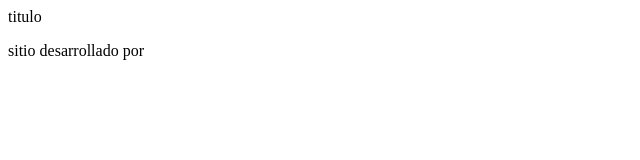
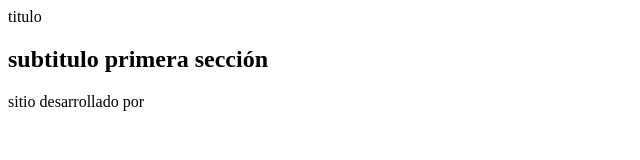
Before and after one commit to alissonAM00/ejemplo-git, a plain HTML site: page index.html in a window 1280 px wide. Shown: the whole page, without its empty margins (0-640 px from the left). Drawn offline with Linux system fonts and the light colour scheme.

Commit message:
se agrega main al documento

```diff
--- a/index.html
+++ b/index.html
@@ -9,7 +9,14 @@
 </head>
 <body>
     <header> titulo </header>
+
+    <main>
+        <section id="seccion1">
+            <h1>subtitulo primera sección</h1>
+        </section>
+    </main>
 </body>
+
      <footer><p>sitio desarrollado por</p></footer>
 
 </html>
```
